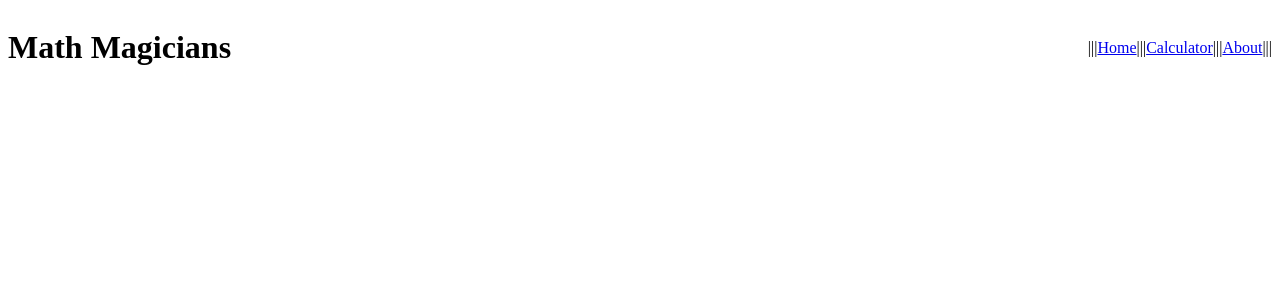
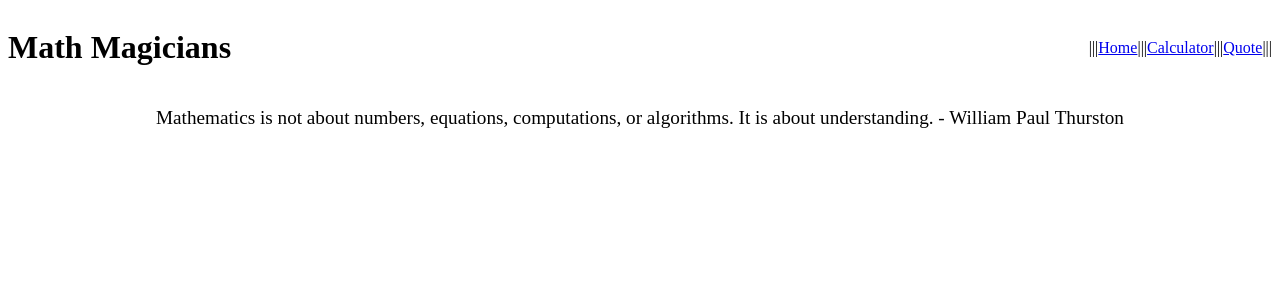
Before and after one commit to KatIsCoding/math-magicians, a React (Create React App) app: page /quote in a window 1280 px wide. Shown: the top 300 px of the page. Built offline with nearby package versions, Linux system fonts and the light colour scheme.

Commit message:
Fixed Quote-Home-About Routing

```diff
--- a/src/App.js
+++ b/src/App.js
@@ -3,7 +3,7 @@ import React from 'react';
 import { BrowserRouter as Router, Route, Link } from 'react-router-dom';
 import Calc from './components/Calculator';
 import Home from './components/Home';
-import About from './components/About';
+import Quote from './components/Quote';
 
 class App extends React.Component {
   constructor(props) {
@@ -27,15 +27,15 @@ class App extends React.Component {
                 <li>Calculator</li>
               </Link>
               <li>|||</li>
-              <Link to="/about">
-                <li>About</li>
+              <Link to="/quote">
+                <li>Quote</li>
               </Link>
               <li>|||</li>
             </ul>
           </header>
           <Route exact path="/calc" component={Calc} />
           <Route exact path="/" component={Home} />
-          <Route exact path="/about" component={About} />
+          <Route exact path="/quote" component={Quote} />
         </Router>
       </main>
     );
--- a/src/components/About.js
+++ /dev/null
@@ -1,14 +0,0 @@
-function About() {
-  return (
-    <div className="about">
-      <h1>Welcome to our page</h1>
-      <p>
-        Lorem ipsum dolor sit amet consectetur adipisicing elit.
-        Quisquam quos quis doloremque, quae quam quisquam dolorum.
-        Quisquam, quisquam. Quisquam, quisquam.  Quisquam, quisquam.
-      </p>
-    </div>
-  );
-}
-
-export default About;
--- a/src/components/Home.js
+++ b/src/components/Home.js
@@ -3,10 +3,11 @@ import './Home.css';
 function Home() {
   return (
     <div className="Home">
+      <h1>Welcome to our page</h1>
       <p>
-        Mathematics is not about numbers, equations, computations, or algorithms.
-        It is about understanding.
-        - William Paul Thurston
+        Lorem ipsum dolor sit amet consectetur adipisicing elit.
+        Quisquam quos quis doloremque, quae quam quisquam dolorum.
+        Quisquam, quisquam. Quisquam, quisquam.  Quisquam, quisquam.
       </p>
     </div>
   );
--- /dev/null
+++ b/src/components/Quote.css
@@ -0,0 +1,4 @@
+.Quote {
+  text-align: center;
+  font-size: larger;
+}
--- /dev/null
+++ b/src/components/Quote.js
@@ -0,0 +1,15 @@
+import './Quote.css';
+
+function Quote() {
+  return (
+    <div className="Quote">
+      <p>
+        Mathematics is not about numbers, equations, computations, or algorithms.
+        It is about understanding.
+        - William Paul Thurston
+      </p>
+    </div>
+  );
+}
+
+export default Quote;
```
